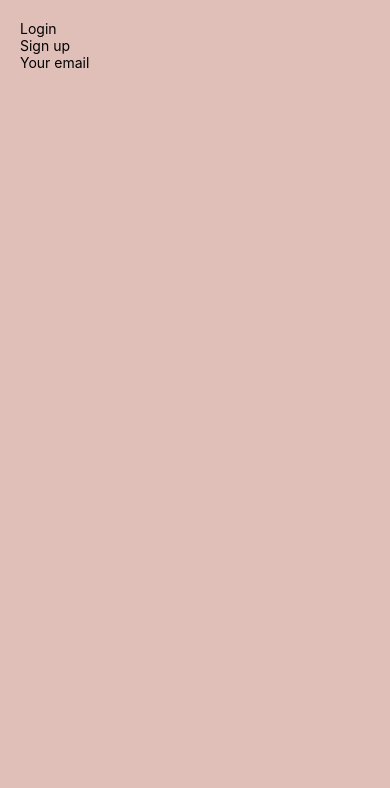
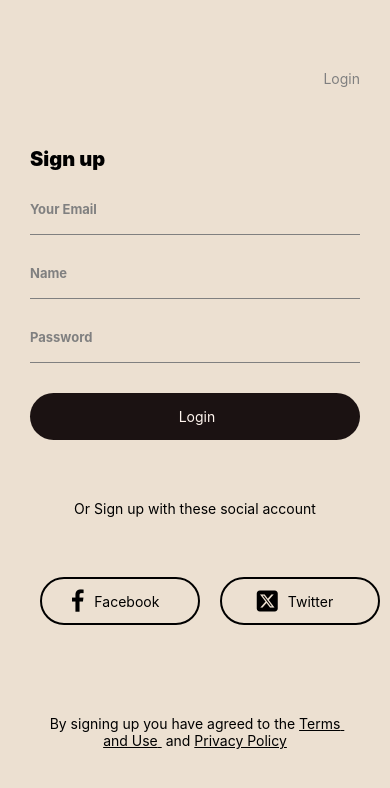
Before and after one commit to motuncoded/React-Native-project, a React Native app in the folder 100-screens/: screen /Signup in a window 390 px wide. Shown: the top 788 px of the page. Built offline with nearby package versions, Linux system fonts and the light colour scheme.

Commit message:
develop:User is able to create account with invalid phone number successfully

```diff
--- a/100-screens/@screens/Screen2/Signin.js
+++ b/100-screens/@screens/Screen2/Signin.js
@@ -6,75 +6,47 @@ import { FontAwesome6 } from "@expo/vector-icons";
 import { TouchableOpacity } from "react-native-gesture-handler";
 
 const Signin = ({ navigation }) => {
-  const [input, setInput] = useState({
-    email: "",
-    password: ""
 
-  })
-  const handleFormChange = (event) => {
-    const { email } = event.target
-setInput((prev)=>({...prev, [email]:value}))
-  }
-  const handleSubmit = (event) => {
-        event.preventDefault();
- navigation.navigate("Dashboard");
-  }
 
 
 
   return (
     <View style={styles.container}>
       <View style={styles.sign}>
-        <Pressable
-          style={styles.button}
-          onPress={() => navigation.navigate("Signup")}
-        >
+        <Pressable style={styles.button} onPress={() => navigation.navigate("Signup")}>
           <Text style={{ color: "grey" }}>Sign Up</Text>
         </Pressable>
       </View>
       <View style={{ marginVertical: 60 }}>
-        <Text style={{ fontSize: 18, fontWeight: 500 }}>Log In</Text>
+        <Text style={{ fontSize: 20, fontWeight: 900 }}>Log In</Text>
         <View style={{ marginVertical: 30 }}>
-          <View>
+          <View style={{ borderBottomColor: "grey", borderBottomWidth: 1 }}>
             <Text
               style={{
                 color: "grey",
-                fontSize: 11,
+                fontSize: 13,
                 fontWeight: "bold",
               }}
             >
               Your Email
             </Text>
-            <TextInput
-              style={styles.input}
-              value={input.email}
-              onChange={handleFormChange}
-            ></TextInput>
+            <TextInput></TextInput>
           </View>
-          <View style={{ marginVertical: 30 }}>
+          <View style={{ marginVertical: 30, borderBottomColor: "grey", borderBottomWidth: 1 }}>
             <Text
               style={{
                 color: "grey",
-                fontSize: 11,
+                fontSize: 13,
                 fontWeight: "bold",
               }}
             >
               Password
             </Text>
             <View>
-              <TextInput
-                style={styles.input}
-                value={input.password}
-                onChange={handleFormChange}
-                secureTextEntry={true}
-              />
-
+              <TextInput secureTextEntry={true} />
             </View>
           </View>
-          <Pressable
-            style={{ backgroundColor: "#1B1212", borderRadius: 50 }}
-            onPress={handleSubmit}
-          >
+          <Pressable style={{ backgroundColor: "#1B1212", borderRadius: 50 }}>
             <Text
               style={{
                 textAlign: "center",
@@ -109,14 +81,14 @@ setInput((prev)=>({...prev, [email]:value}))
         >
           <Pressable
             style={{
-              width: 150,
+              width: 160,
               borderRadius: 50,
               borderWidth: 2,
               display: "flex",
               flexDirection: "row",
               justifyContent: "center",
               alignItems: "center",
-              marginHorizontal: 20,
+              marginHorizontal: 10,
               paddingVertical: 10,
             }}
           >
@@ -125,13 +97,14 @@ setInput((prev)=>({...prev, [email]:value}))
           </Pressable>
           <Pressable
             style={{
-              width: 150,
+              width: 160,
               borderRadius: 50,
               borderWidth: 2,
               display: "flex",
               flexDirection: "row",
               justifyContent: "center",
               alignItems: "center",
+              marginHorizontal: 10,
             }}
           >
             <FontAwesome6 name="square-x-twitter" size={24} color="black" />
@@ -144,7 +117,7 @@ setInput((prev)=>({...prev, [email]:value}))
 };
 const styles = StyleSheet.create({
   container: {
-    backgroundColor: "#fee1cc",
+    backgroundColor: "#dbc1ac",
     flex: 1,
     paddingHorizontal: 30,
     paddingVertical: 70,
@@ -154,11 +127,6 @@ const styles = StyleSheet.create({
     justifyContent: "flex-end",
     alignItems: "flex-end",
   },
-  button: {},
-  input: {
-    borderBottomColor: "grey",
-    borderBottomWidth: 1,
-  },
 });
 
 export default Signin;
--- a/100-screens/@screens/Screen2/Signup.js
+++ b/100-screens/@screens/Screen2/Signup.js
@@ -1,33 +1,168 @@
 import { View, Text, Pressable, StyleSheet } from 'react-native'
 import React from 'react'
 import { TextInput } from 'react-native-gesture-handler';
+import { FontAwesome } from "@expo/vector-icons";
+import { FontAwesome6 } from "@expo/vector-icons";
 
 const Signup = ({navigation}) => {
   return (
-      <View style={styles.container}>
-          <View style={styles.login}>
-        <Pressable onPress={() => navigation.navigate('Signin')}>
-                  <Text>Login</Text>
-              </Pressable>
+    <View style={styles.container}>
+      <View style={styles.sign}>
+        <Pressable style={styles.button} onPress={() => navigation.navigate("Signin")}>
+          <Text style={{ color: "grey" }}>Login</Text>
+        </Pressable>
       </View>
-      <Text>Sign up</Text>
-      <View style={styles.form}>
-        <View>
-          <Text>Your email</Text>
-          <TextInput></TextInput>
+      <View style={{ marginVertical: 60 }}>
+        <Text style={{ fontSize: 20, fontWeight: 900 }}>Sign up</Text>
+        <View style={{ marginVertical: 30 }}>
+          <View style={{ borderBottomColor: "grey", borderBottomWidth: 1 }}>
+            <Text
+              style={{
+                color: "grey",
+                fontSize: 13,
+                fontWeight: "bold",
+              }}
+            >
+              Your Email
+            </Text>
+            <TextInput
+            // keyboardType={ }
+            ></TextInput>
+          </View>
+          <View style={{ borderBottomColor: "grey", borderBottomWidth: 1, marginVertical: 30 }}>
+            <Text
+              style={{
+                color: "grey",
+                fontSize: 13,
+                fontWeight: "bold",
+              }}
+            >
+              Name
+            </Text>
+            <TextInput />
+          </View>
+          <View style={{ borderBottomColor: "grey", borderBottomWidth: 1 }}>
+            <Text
+              style={{
+                color: "grey",
+                fontSize: 13,
+                fontWeight: "bold",
+              }}
+            >
+              Password
+            </Text>
+            <TextInput secureTextEntry={true} />
+          </View>
+          <Pressable style={{ backgroundColor: "#1B1212", borderRadius: 50, marginTop: 30 }}>
+            <Text
+              style={{
+                textAlign: "center",
+                color: "#fff5ee",
+                padding: 15,
+              }}
+            >
+              {" "}
+              Login
+            </Text>
+          </Pressable>
         </View>
-
+        <View
+          style={{
+            marginVertical: 30,
+          }}
+        >
+          <Text
+            style={{
+              textAlign: "center",
+            }}
+          >
+            Or Sign up with these social account
+          </Text>
+        </View>
+        <View
+          style={{
+            marginVertical: 30,
+            display: "flex",
+            flexDirection: "row",
+          }}
+        >
+          <Pressable
+            style={{
+              width: 160,
+              borderRadius: 50,
+              borderWidth: 2,
+              display: "flex",
+              flexDirection: "row",
+              justifyContent: "center",
+              alignItems: "center",
+              marginHorizontal: 10,
+              paddingVertical: 10,
+            }}
+          >
+            <FontAwesome name="facebook" size={24} color="black" />
+            <Text style={{ paddingHorizontal: 10 }}>Facebook</Text>
+          </Pressable>
+          <Pressable
+            style={{
+              width: 160,
+              borderRadius: 50,
+              borderWidth: 2,
+              display: "flex",
+              flexDirection: "row",
+              justifyContent: "center",
+              alignItems: "center",
+              marginHorizontal: 10,
+            }}
+          >
+            <FontAwesome6 name="square-x-twitter" size={24} color="black" />
+            <Text style={{ paddingHorizontal: 10 }}>Twitter</Text>
+          </Pressable>
+        </View>
       </View>
+      <Text
+        style={{
+          textAlign: "center",
+          paddingHorizontal: 10,
+        }}
+      >
+        By signing up you have agreed to the{" "}
+        <Text
+          style={{
+            textDecorationLine: "underline",
+            textDecorationStyle: "solid",
+            textDecorationColor: "#000",
+          }}
+        >
+          Terms and Use{" "}
+        </Text>
+        <Text> and </Text>
+        <Text
+          style={{
+            textDecorationLine: "underline",
+            textDecorationStyle: "solid",
+            textDecorationColor: "#000",
+          }}
+        >
+          Privacy Policy
+        </Text>
+      </Text>
     </View>
-  )
+  );
 }
 const styles = StyleSheet.create({
   container: {
-    backgroundColor: "#E0BFB8",
     flex: 1,
-    padding: 20,
+    backgroundColor: "#ece0d1",
+
+    paddingHorizontal: 30,
+    paddingVertical: 70,
   },
-  login: {},
+  sign: {
+    display: "flex",
+    justifyContent: "flex-end",
+    alignItems: "flex-end",
+  },
 });
 
+
 export default Signup
```
Also changed, not shown: 100-screens/@screens/Screen2/people-illustration.jpg (deleted), 100-screens/@screens/Screen3/screens/Login.js (added), 100-screens/@screens/Screen3/screens/Welcome.js (added), 1 other file (tests, documents, lock files or other folders).
